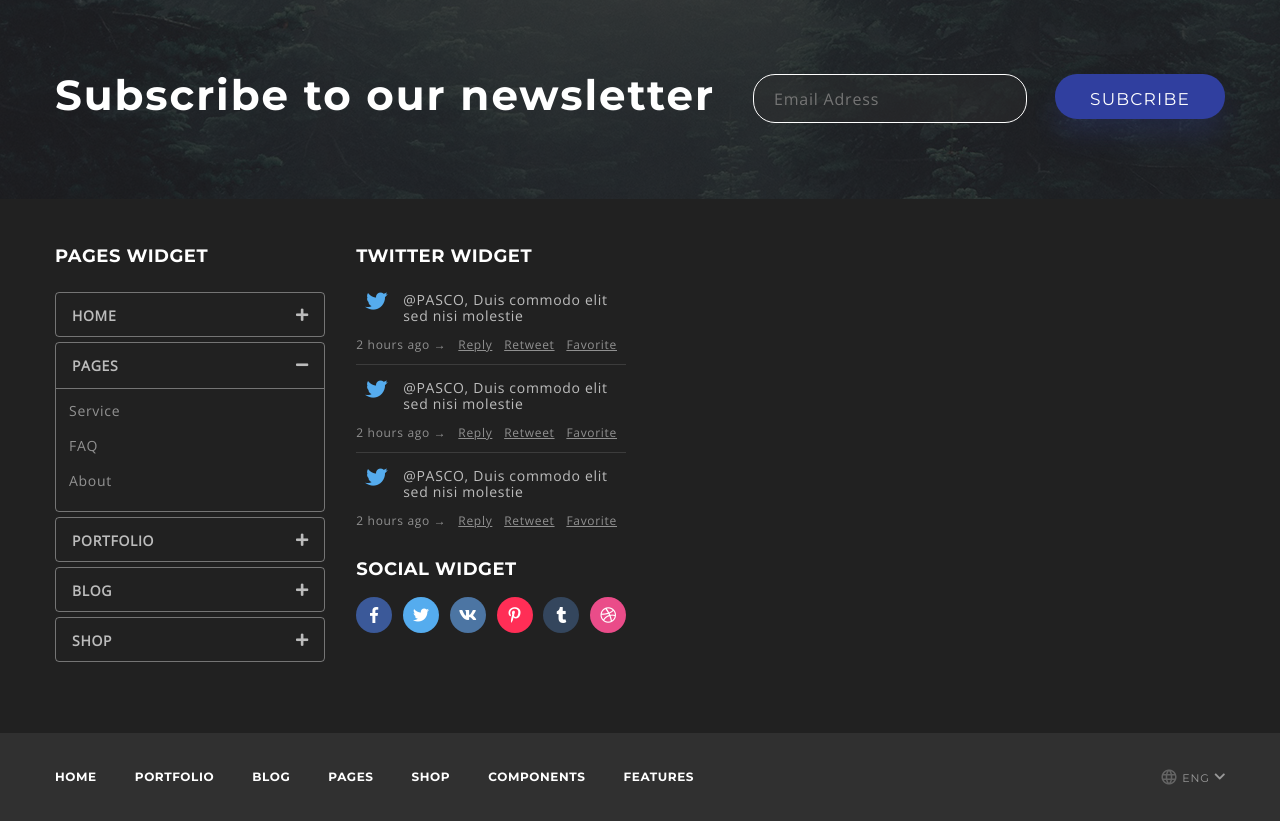
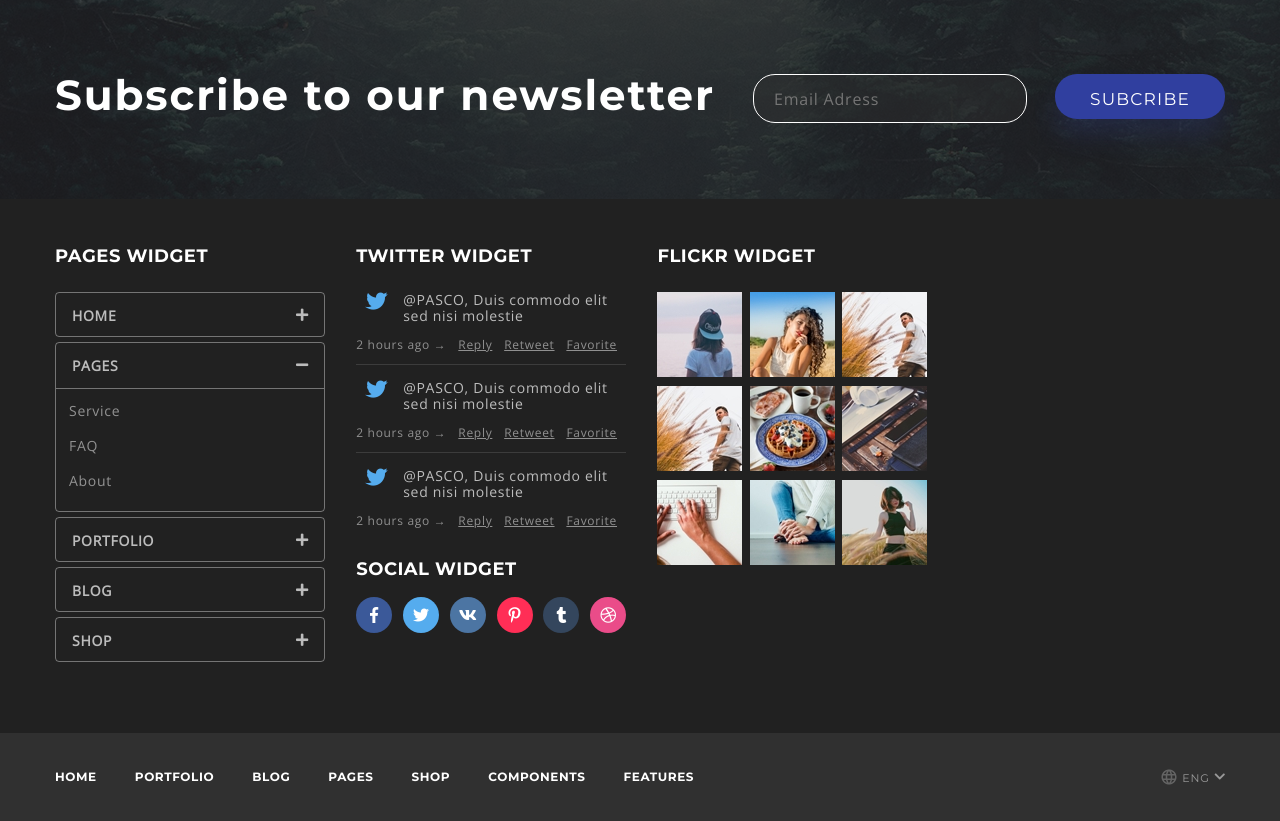
Before and after one commit to OliaKvasha/hw1, a PHP site: page / in a window 1280 px wide; the page is wider, and only the part inside the window is pictured. Shown: the part 3479-4300 px from the top of that part. Run offline with PHP 8.4, Linux system fonts and the light colour scheme; some libraries are stand-ins or nearby versions.

Commit message:
add flickr-widget

```diff
--- a/hw6/css/style.css
+++ b/hw6/css/style.css
@@ -1046,6 +1046,24 @@ body {
   margin-bottom: 19px;
 }
 
+.flickr-widget {
+  display: flex;
+  flex-wrap: wrap;
+  justify-content: space-between;
+}
+
+.flickr-widget__link {
+  margin-bottom: 9px;
+}
+
+.flickr-widget__link:hover {
+  opacity: 0.6;
+}
+
+.flickr-widget__img {
+  vertical-align: bottom;
+}
+
 .footer-navigation {
   background-color: #303030;
   color: #fff;
--- a/hw6/index.html
+++ b/hw6/index.html
@@ -658,6 +658,39 @@
                     </li>
                 </ul>
             </article>
+            <article class="widget">
+                <h3 class="widget__title uppercase">flickr widget</h3>
+                <div class="flickr-widget">
+                    <a class="flickr-widget__link" href="#">
+                        <img class="flickr-widget__img" src="images/Layer_33.jpg" alt="Girl near the water">
+                    </a>
+                    <a class="flickr-widget__link" href="#">
+                        <img class="flickr-widget__img" src="images/Layer_34.jpg" alt="The girl is in the field">
+                    </a>
+                    <a class="flickr-widget__link" href="#">
+                        <img class="flickr-widget__img" src="images/Layer_43.jpg" alt="The man is in the field">
+                    </a>
+                    <a class="flickr-widget__link" href="#">
+                        <img class="flickr-widget__img" src="images/Layer_43.jpg" alt="Man with photos">
+                    </a>
+                    <a class="flickr-widget__link" href="#">
+                        <img class="flickr-widget__img" src="images/Layer_37.jpg" alt="Breakfast">
+                    </a>
+                    <a class="flickr-widget__link" href="#">
+                        <img class="flickr-widget__img" src="images/Layer_38.jpg" alt="Gadgets">
+                    </a>
+                    <a class="flickr-widget__link" href="#">
+                        <img class="flickr-widget__img" src="images/Layer_41.jpg" alt="Keyboard">
+                    </a>
+                    <a class="flickr-widget__link" href="#">
+                        <img class="flickr-widget__img" src="images/Layer_42.jpg" alt="The girl is sitting on the floor">
+                    </a>
+                    <a class="flickr-widget__link" href="#">
+                        <img class="flickr-widget__img" src="images/Layer_35.jpg" alt="The girl is in the field">
+                    </a>
+                </div>
+            </article>
+
         </div>
     </div>
 
```
